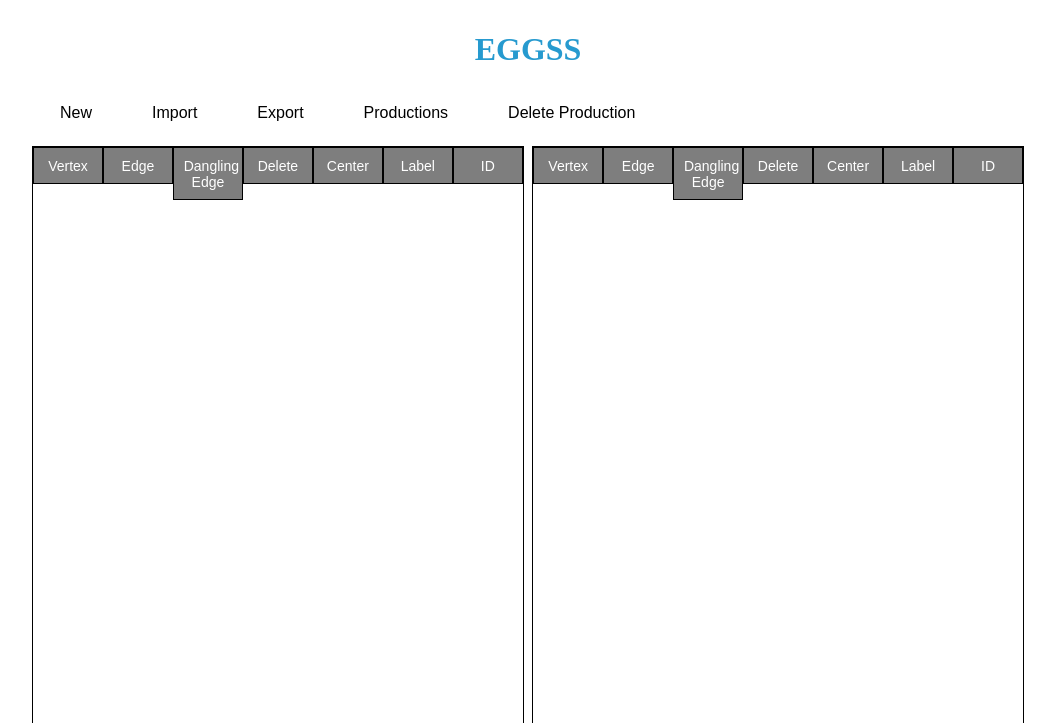
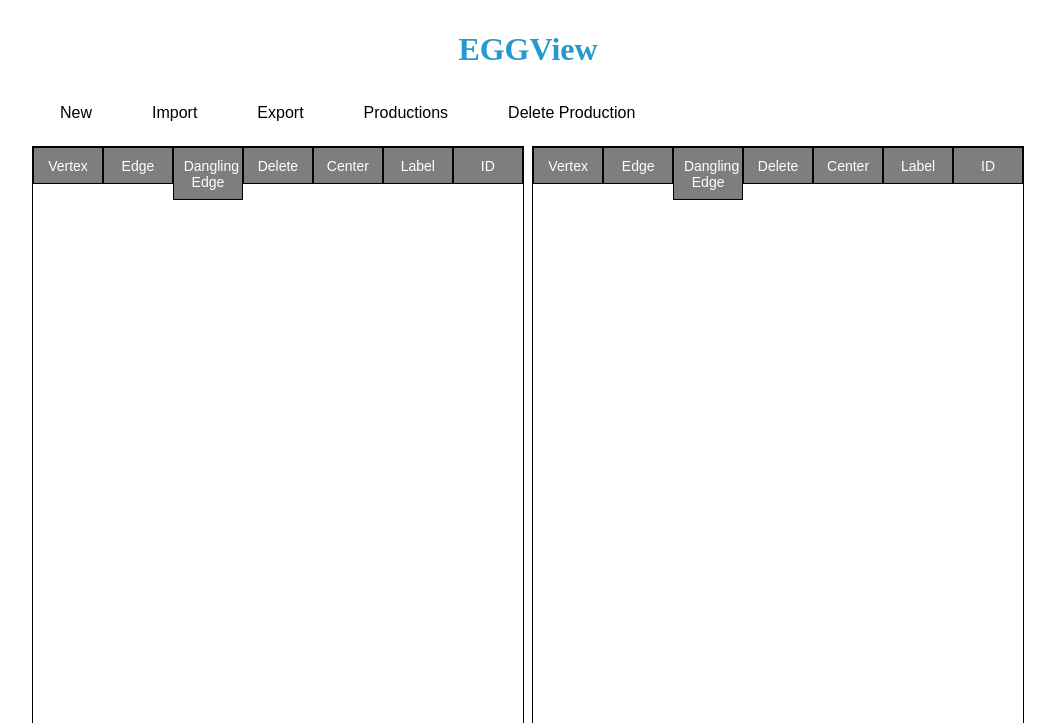
Before and after one commit to SpencerArnold2/EGGView, a Flask app: page / in a window 1280 px wide; the page is wider, and only the part inside the window is pictured. Shown: the top 723 px of that part, without its empty margins (112-1167 px from the left). Run offline with Flask 2, Linux system fonts and the light colour scheme; some libraries are stand-ins or nearby versions.

Commit message:
Changed name to EGGView

```diff
--- a/templates/index.html
+++ b/templates/index.html
@@ -8,11 +8,11 @@
     <script src="https://cdnjs.cloudflare.com/ajax/libs/cytoscape/3.19.0/cytoscape.min.js"></script>
     <script type="text/javascript" src="{{ url_for('static', filename='js/Canvas.js') }}"></script>
     <script type="text/javascript" src="{{ url_for('static', filename='js/FileSaver.js') }}"></script>
-    <title>EGGSS</title>
+    <title>EGGView</title>
 </head>
 <body>
     <div class="heading">
-        <h1>EGGSS</h1>
+        <h1>EGGView</h1>
     </div>
 
     <div class="menu">
```
Also changed, not shown: README.md, 1 other file.
